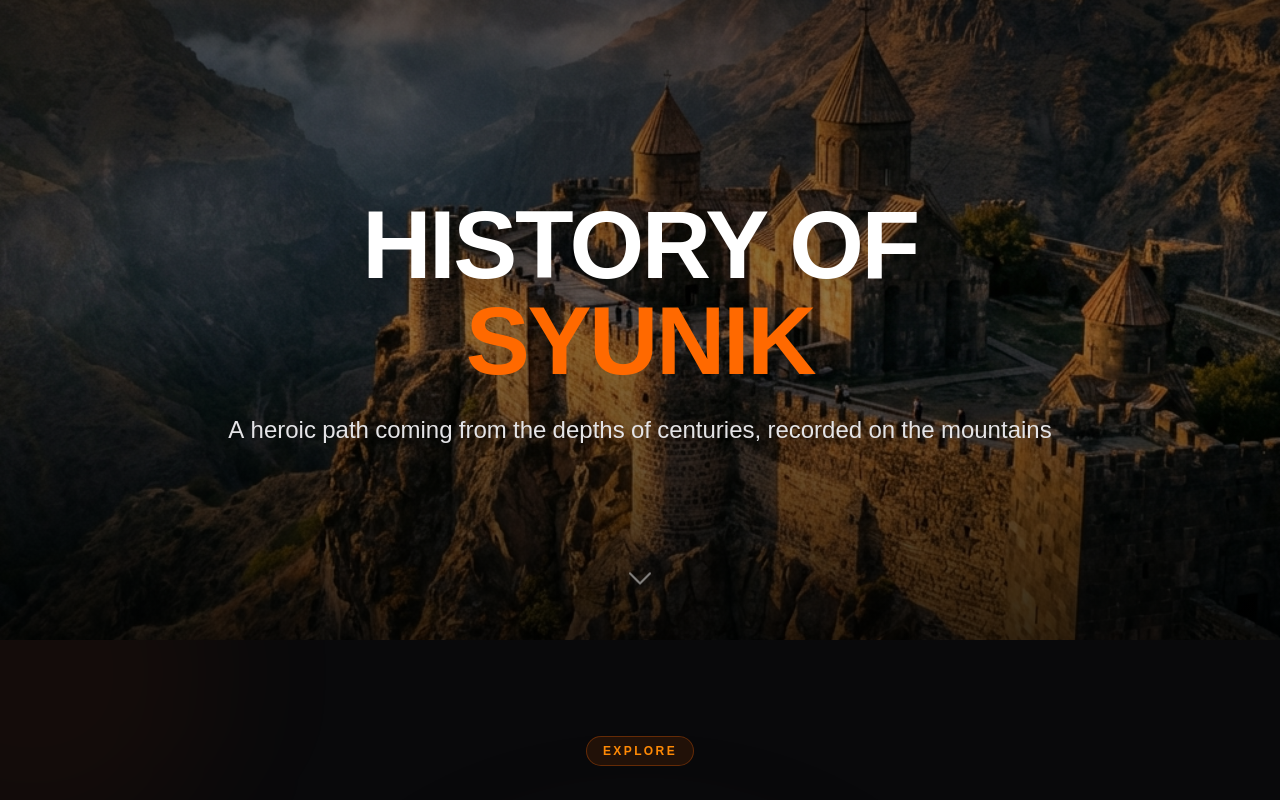
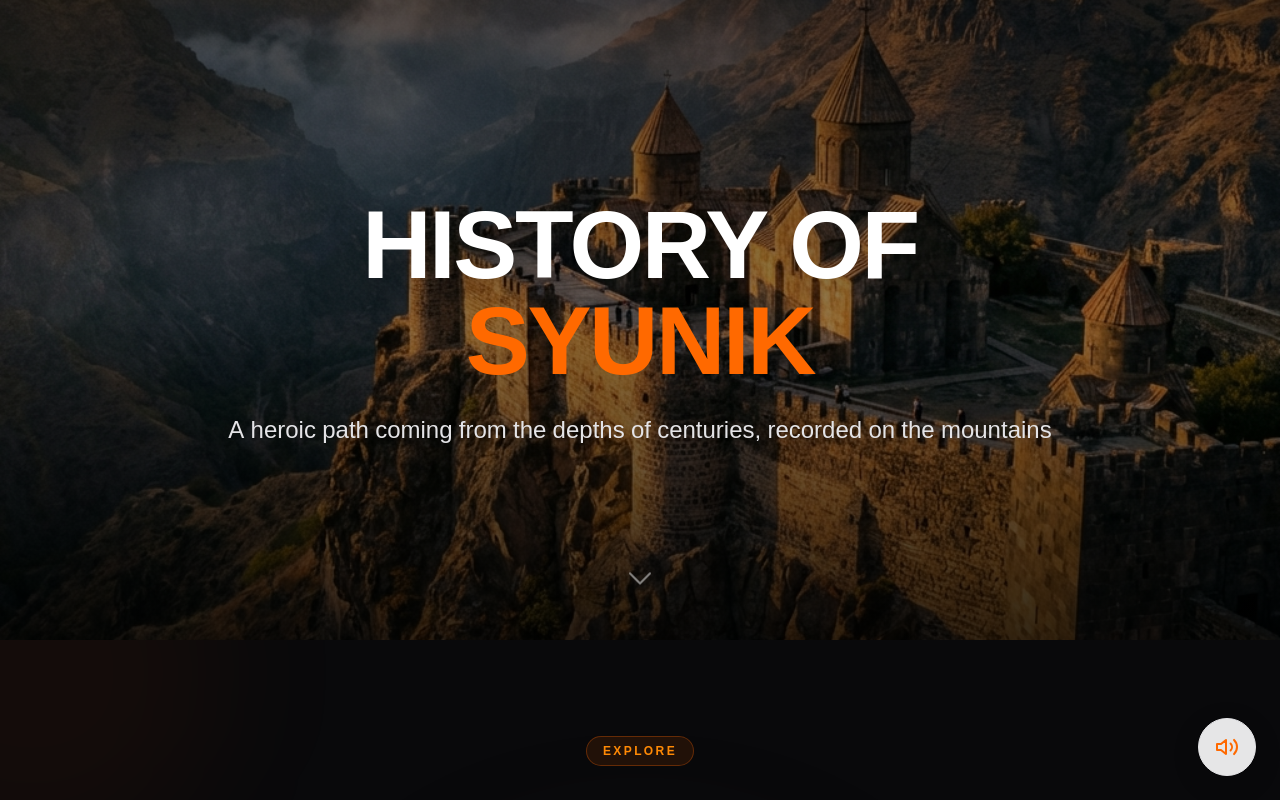
Before and after one commit to HaykTunyan/syunik_dreams, a Next.js app: page /en/history in a window 1280 px wide. Shown: the top 800 px of the page. Built offline with nearby package versions, Linux system fonts and the light colour scheme.

Commit message:
add the audio system on history page

```diff
--- a/src/app/[locale]/history/page.tsx
+++ b/src/app/[locale]/history/page.tsx
@@ -7,6 +7,7 @@ import { HistoryCultoreSection } from "@/container/history/cultoreSection";
 import { Metadata } from "next";
 import { getTranslations } from "next-intl/server";
 import { CardNavigation } from "@/container/home/cardNavigation";
+import AudioPlayer from "@/components/AudioPlayer";
 
 export async function generateMetadata({ params }: { params: Promise<{ locale: string }> }): Promise<Metadata> {
 
@@ -40,6 +41,9 @@ export default function HistoryPage() {
     return (
         <main className="min-h-screen bg-zinc-50 dark:bg-black font-sans selection:bg-orange-500 selection:text-white">
 
+            {/* Soundtrack Player */}
+            <AudioPlayer />
+
             {/* Hero Section */}
             <HistoryHeroSection />
 
--- /dev/null
+++ b/src/components/AudioPlayer.tsx
@@ -0,0 +1,63 @@
+"use client";
+
+import { useState, useRef, useEffect, Fragment } from "react";
+import { FiVolume2, FiVolumeX } from "react-icons/fi";
+
+export default function AudioPlayer({ src = "/audios/mountain-music.mp3" }: { src?: string }) {
+
+  /**
+   *
+   * Audio Player Component
+
+   */
+
+
+  const [isPlaying, setIsPlaying] = useState(false);
+  const audioRef = useRef<HTMLAudioElement | null>(null);
+
+  useEffect(() => {
+    // Attempt autoplay if allowed by the browser
+    if (audioRef.current) {
+      audioRef.current.volume = 0.5; // Set volume to competitive level
+      audioRef.current.play().then(() => {
+        setIsPlaying(true);
+      }).catch((e) => {
+        // Autoplay blocked by browser policy waiting for user interaction
+        console.log("Autoplay blocked. User needs to interact.", e);
+        setIsPlaying(false);
+      });
+    }
+  }, []);
+
+  const togglePlay = () => {
+    if (audioRef.current) {
+      if (isPlaying) {
+        audioRef.current.pause();
+      } else {
+        audioRef.current.play();
+      }
+      setIsPlaying(!isPlaying);
+    }
+  };
+
+  return (
+    <Fragment>
+      <audio ref={audioRef} src={src} loop />
+      <button
+        onClick={togglePlay}
+        className="fixed bottom-6 right-6 z-50 p-4 rounded-full bg-white/90 dark:bg-black/90 backdrop-blur-md shadow-[0_8px_30px_rgb(0,0,0,0.12)] border border-zinc-200 dark:border-zinc-800 text-orange-500 hover:scale-110 hover:text-orange-600 dark:hover:text-orange-400 transition-all duration-300"
+        aria-label={isPlaying ? "Mute soundtrack" : "Play soundtrack"}
+      >
+        <div className="relative">
+          {isPlaying ? <FiVolume2 size={24} /> : <FiVolumeX size={24} />}
+          {!isPlaying && (
+            <span className="absolute -top-1 -right-1 flex h-3 w-3">
+              <span className="animate-ping absolute inline-flex h-full w-full rounded-full bg-orange-400 opacity-75"></span>
+              <span className="relative inline-flex rounded-full h-3 w-3 bg-orange-500"></span>
+            </span>
+          )}
+        </div>
+      </button>
+    </Fragment>
+  );
+}
--- a/src/components/ErrorBoundary.tsx
+++ b/src/components/ErrorBoundary.tsx
@@ -1,6 +1,6 @@
 // Error Bundeling Component
 
-"use client"; // Global Error Boundary must be a client component
+"use client";
 
 import { Component, ReactNode } from "react";
 
@@ -26,7 +26,6 @@ export class ErrorBoundary extends Component<
    * - `constructor`: Initializes the state to track whether an error has occurred and to store the error object.
    *
    */
-
 
   constructor(props: ErrorBoundaryProps) {
     super(props);
--- a/src/components/map.tsx
+++ b/src/components/map.tsx
@@ -1,7 +1,5 @@
 // src/components/Map.tsx
 'use client';
-
-import { useMemo } from 'react';
 
 interface City {
   id: string;
```
Also changed, not shown: src/components/CityMap.tsx (+6 -2 lines), src/components/footer.tsx (+1 -6 lines), 1 other file (tests, documents, lock files or other folders).
